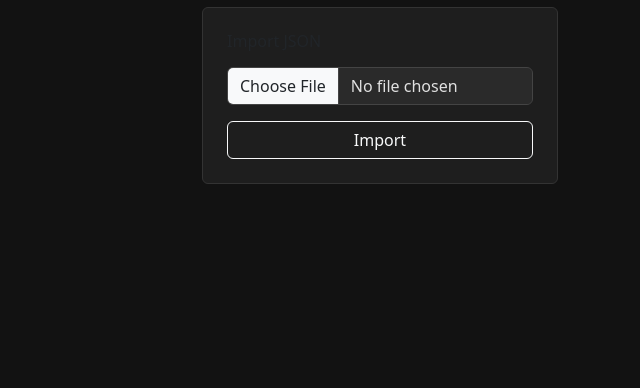
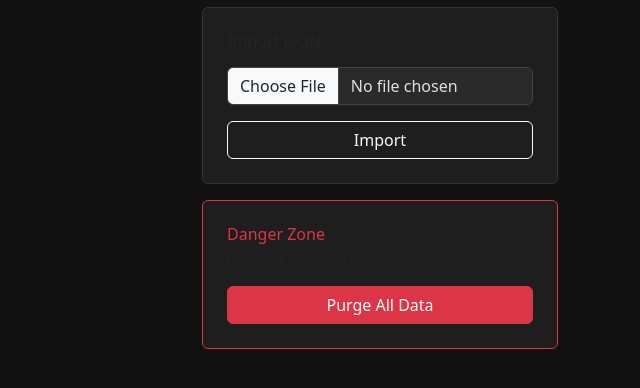
Before and after one commit to Jqdmarku/TOSC-live-rig-manager, a Flask app: page / in a window 1280 px wide. Shown: the part 267-655 px from the top of the page, without its empty margins (640-1280 px from the left). Run offline with Flask 3, Linux system fonts and the light colour scheme; data that the repository does not hold is empty.

Commit message:
Add purge button with confirmation warning

```diff
--- a/app.py
+++ b/app.py
@@ -109,6 +109,16 @@ def delete(combi_id):
     return redirect(url_for('index'))
 
 
+@app.route('/purge', methods=['POST'])
+def purge():
+    db = get_db()
+    db.execute('DELETE FROM combi_items')
+    db.execute('DELETE FROM combis')
+    db.commit()
+    db.close()
+    return redirect(url_for('index'))
+
+
 @app.route('/import', methods=['POST'])
 def import_json():
     f = request.files.get('file')
--- a/templates/index.html
+++ b/templates/index.html
@@ -63,6 +63,15 @@
         <button type="submit" class="btn btn-outline-light w-100">Import</button>
       </form>
     </div>
+
+    <div class="card p-4 mt-3 border-danger">
+      <h6 class="mb-1 text-danger">Danger Zone</h6>
+      <p class="small text-muted mb-3">Permanently deletes all combis and items.</p>
+      <form action="/purge" method="post"
+            onsubmit="return confirm('This will permanently delete ALL combis and cannot be undone.\n\nAre you sure?')">
+        <button type="submit" class="btn btn-danger w-100">Purge All Data</button>
+      </form>
+    </div>
   </div>
 
 </div>
```
